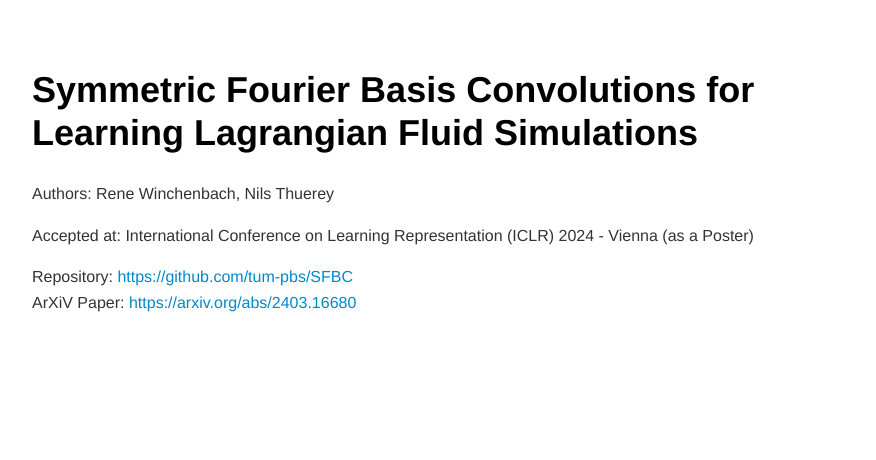
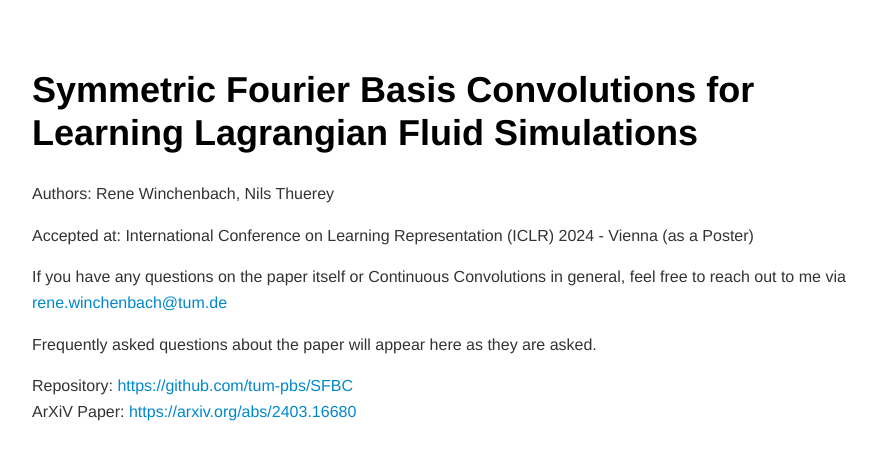
Before and after one commit to tum-pbs/SFBC, a plain HTML site: page index.html in a window 1280 px wide. Shown: the whole page, without its empty margins (183-1059 px from the left). Drawn offline with nearby package versions, Linux system fonts and the light colour scheme.

Commit message:
Minor Change to index

```diff
--- a/index.html
+++ b/index.html
@@ -27,6 +27,8 @@
 <h1 id="symmetric-fourier-basis-convolutions-for-learning-lagrangian-fluid-simulations">Symmetric Fourier Basis Convolutions for Learning Lagrangian Fluid Simulations </h1>
 <p>Authors: Rene Winchenbach, Nils Thuerey</p>
 <p>Accepted at: International Conference on Learning Representation (ICLR) 2024 - Vienna (as a Poster)</p>
+<p>If you have any questions on the paper itself or Continuous Convolutions in general, feel free to reach out to me via <a href="mailto:rene.winchenbach@tum.de">rene.winchenbach@tum.de</a></p>
+<p>Frequently asked questions about the paper will appear here as they are asked.</p>
 <p>Repository: <a href="https://github.com/tum-pbs/SFBC">https://github.com/tum-pbs/SFBC</a><br>
 ArXiV Paper: <a href="https://arxiv.org/abs/2403.16680">https://arxiv.org/abs/2403.16680</a></p>
 
```
Also changed, not shown: 1 other file.
